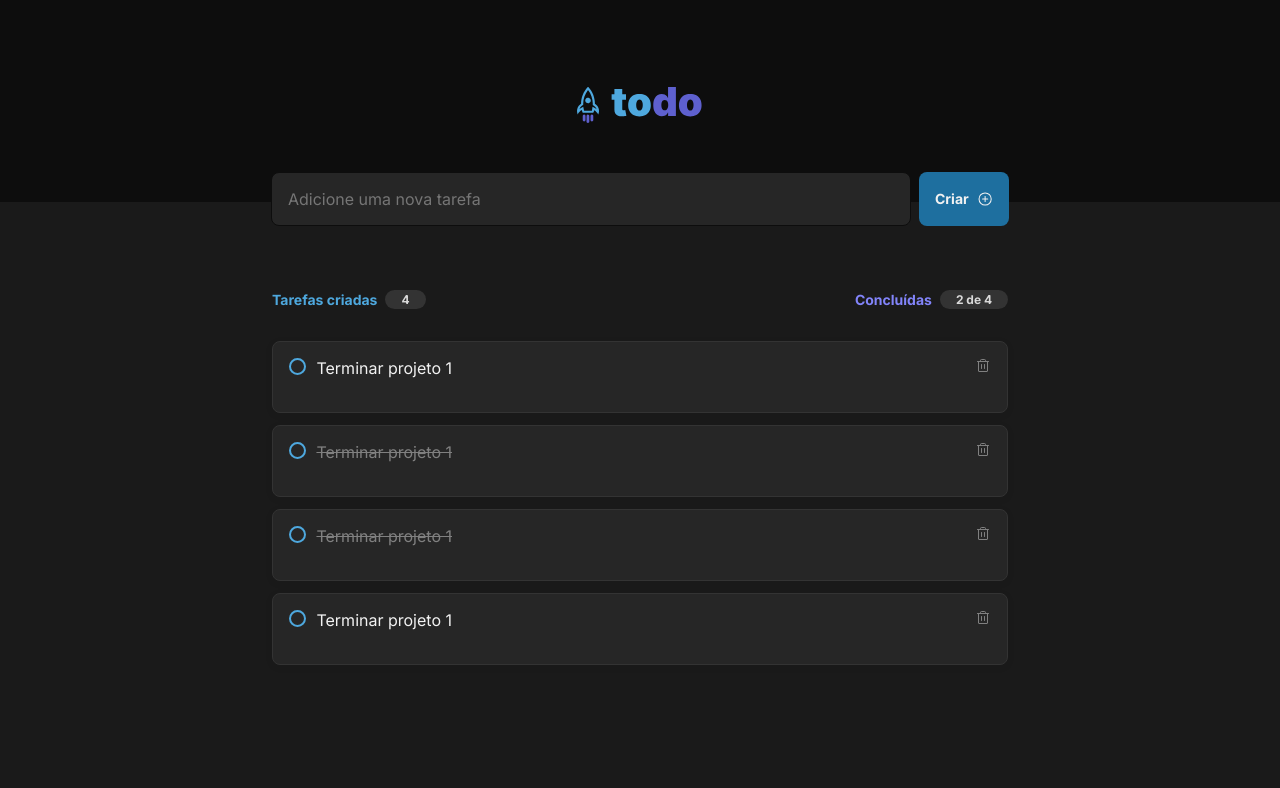
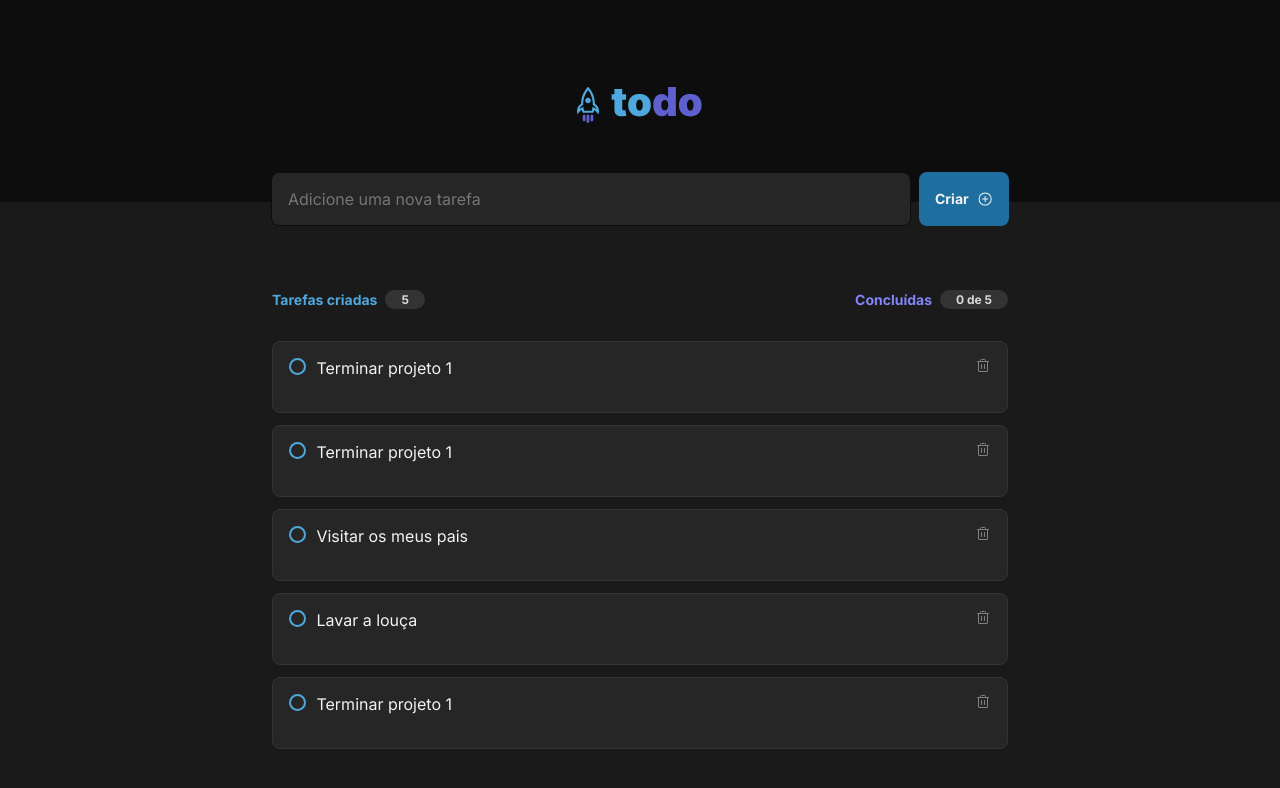
Before and after one commit to alefd2/todo-chalenge, a React (Vite) app: page / in a window 1280 px wide. Shown: the top 788 px of the page. Built offline with nearby package versions, Linux system fonts and the light colour scheme.

Commit message:
feat: funcionalidades

```diff
--- a/src/App.tsx
+++ b/src/App.tsx
@@ -1,33 +1,123 @@
 import { Header } from './components/Header';
 import './global.css';
-import { PlusCircle } from 'phosphor-react';
+import { DeviceTabletSpeaker, PlusCircle } from 'phosphor-react';
 
 import styles from './App.module.css';
 import { TodoBox } from './components/TodoBox';
+import { v4 as uuidv4 } from 'uuid';
+import { FormEvent, useState, ChangeEvent, InvalidEvent } from 'react';
 
 
+export interface TodoProps {
+  id: string | any;
+  title: string;
+  isComplete: boolean;
+  onCheckTodo?: (id: any) => void;
+}
+
 function App() {
+
+  const [title, setTitle] = useState("")
+  const [todos, setTodo] = useState<TodoProps[]>([
+    {
+        id: uuidv4(),
+        title: "Terminar projeto 1",
+        isComplete: false
+    },
+        {
+        id: uuidv4(),
+        title: "Terminar projeto 1",
+        isComplete: false
+    },
+    {
+        id: uuidv4(),
+        title: "Visitar os meus pais",
+        isComplete: false
+    },
+    {
+        id: uuidv4(),
+        title: "Lavar a louça",
+        isComplete: false
+    },
+    {
+        id: uuidv4(),
+        title: "Terminar projeto 1",
+        isComplete: false
+    },
+
+])
+
+
+const deleteTodoById = (id: string) => {
+
+  const newTodo = todos.filter(todo => todo.id !== id);
+  setTodo(newTodo);
+}
+
+const selectCheckTodo = (id: string) => {
+  const newTodo = todos.map(todo => {
+    if(todo.id === id) {
+      return {
+        ...todo,
+        isComplete: !todo.isComplete
+      }
+    }
+    return todo
+  });
+  setTodo(newTodo);
+}
+
+//add a new todo
+const addTodo = (tasckTitle: string) => {
+  setTodo([
+    ...todos,
+    {
+      id: uuidv4(),
+      title: tasckTitle,
+      isComplete: false
+    }
+  ])
+}
+
+const handleSubmmit = (event:FormEvent ) => {
+  event.preventDefault();
+
+  if(title === "") {
+    alert("Selecione")
+  } else {
+    addTodo(title);
+    setTitle("");
+  }
+}
+
+const onChangetitle = (event: ChangeEvent<HTMLInputElement>) => {
+  setTitle(event.target.value)
+}
+
+/***/
 
   return (
     <>
       <Header />
       <div className={styles.wrapper}>
 
-        <form className={styles.formEdit} >
+        <form className={styles.formEdit} onSubmit={handleSubmmit} >
           <input
             type="text"
+            value={title}
             placeholder="Adicione uma nova tarefa"
-            name=""
-            id=""
+            onChange={onChangetitle}
+            required
           />
           <button type="submit">
             <strong>Criar</strong>
             <PlusCircle size={32} />
           </button>
         </form>
-        <main>
-          <TodoBox />
-        </main>
+
+        <section>
+          <TodoBox onCheck={selectCheckTodo} onDelete={deleteTodoById} todos={todos}/>
+        </section>
       </div>
     </>
   )
--- a/src/components/CardTodo.tsx
+++ b/src/components/CardTodo.tsx
@@ -1,16 +1,25 @@
 import { Trash } from 'phosphor-react';
 import styles from './CardTodo.module.css';
-import { TodoProps } from './TodoBox';
 
 
 
-export const CardTodo = ({ title, isComplete }: TodoProps) => {
+interface Props {
+    id?: string | any;
+    isComplete: boolean;
+    title: string;
+    onDelete: (id: string)=> void;
+    onCheck: (id: string)=> void;
+
+}
+
+export const CardTodo = ({id, title, isComplete, onDelete, onCheck}: Props) => {
+
     return (
         <div className={styles.wrapperCard}>
 
             <div className={styles.check}>
                 <div className={styles.custonCheck}>
-                    <input type="checkbox" id="checkbox1" />
+                    <input onClick={()=>onCheck(id)} type="checkbox" id="checkbox1" />
                 </div>
 
                 <div className={ isComplete == true ? styles.contentTodoDone : styles.contentTodoDoing}>
@@ -19,7 +28,7 @@ export const CardTodo = ({ title, isComplete }: TodoProps) => {
             </div>
 
             <div className={styles.buttonActionTodo}>
-                <button>
+                <button onClick={()=> onDelete(id)}>
                     <Trash size={16} />
                 </button>
             </div>
--- a/src/components/TodoBox.tsx
+++ b/src/components/TodoBox.tsx
@@ -1,54 +1,25 @@
 import styles from './TodoBox.module.css';
 import Clipboard2 from '../assets/Clipboard.svg';
-import { v4 as uuidv4 } from 'uuid';
 
 import { FormEvent, useState } from 'react';
 import { CardTodo } from './CardTodo';
+import { TodoProps } from '../App';
 
-
-export interface TodoProps {
-    id: string;
-    title: string;
-    isComplete: boolean;
+export interface BoxTodoProps {
+    todos: TodoProps[],
+    onDelete: (id: string)=> void
+    onCheck: (id: string)=> void
 }
 
+export const TodoBox = ({todos, onDelete, onCheck}: BoxTodoProps) => {
 
-export const TodoBox = () => {
+    const [check, setCheck] = useState(false)
 
+    const totalCountTask = todos.length;
 
-    const [todo, setTodo] = useState([
-        {
-            id: uuidv4(),
-            title: "Terminar projeto 1",
-            isComplete: false
-        },
-        {
-            id: uuidv4(),
-            title: "Terminar projeto 1",
-            isComplete: true
-        },
-        {
-            id: uuidv4(),
-            title: "Terminar projeto 1",
-            isComplete: true
-        },
-        {
-            id: uuidv4(),
-            title: "Terminar projeto 1",
-            isComplete: false
-        },
+    const taskComplete = todos.filter(todo => todo.isComplete)
 
-    ])
-
-    const totalCountTask = todo.length;
-
-    const taskComplete = todo.filter(todo => todo.isComplete === true)
-
-    console.log( taskComplete);
-
-    const hadleTodoToStatus = (event: FormEvent) => {
-        event.preventDefault()
-    }
+    const validateTodo = todos.length === 0;
 
     return (
         <>
@@ -72,7 +43,7 @@ export const TodoBox = () => {
 
             <main>
                 {
-                    !todo ?
+                    validateTodo ?
                         (
                             <div className={styles.todoContentContainer}>
                                 <div className={styles.divider} ></div>
@@ -84,11 +55,14 @@ export const TodoBox = () => {
                     :
                         (
                             <div className={styles.todoContentContainer}>
-                               { todo.map((todo)=>
+                               { todos.map((todo)=>
                                     <CardTodo
+                                        key={todo.id}
+                                        id={todo.id}
+                                        isComplete={todo.isComplete}
                                         title={todo.title}
-                                        isComplete={todo.isComplete}
-                                        id={todo.id}
+                                        onDelete={onDelete}
+                                        onCheck={onCheck}
                                     />
                                 )}
                             </div>
```
